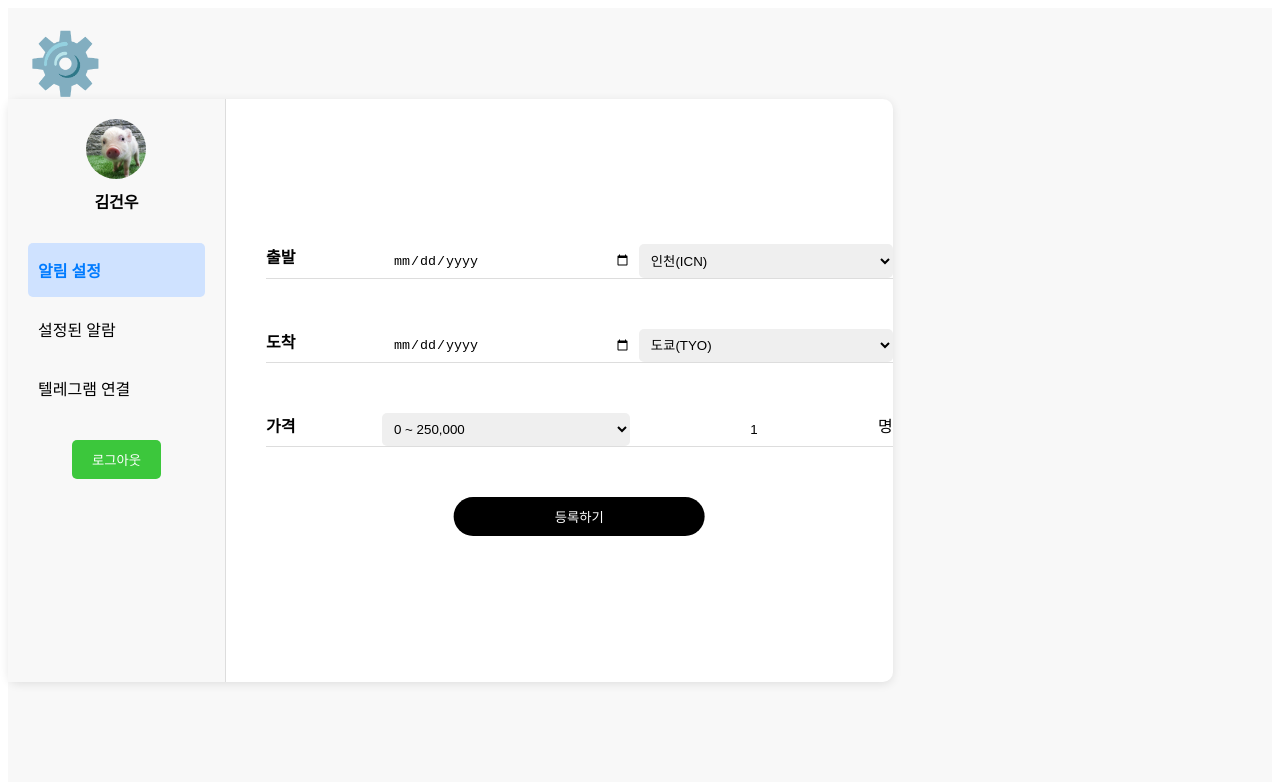
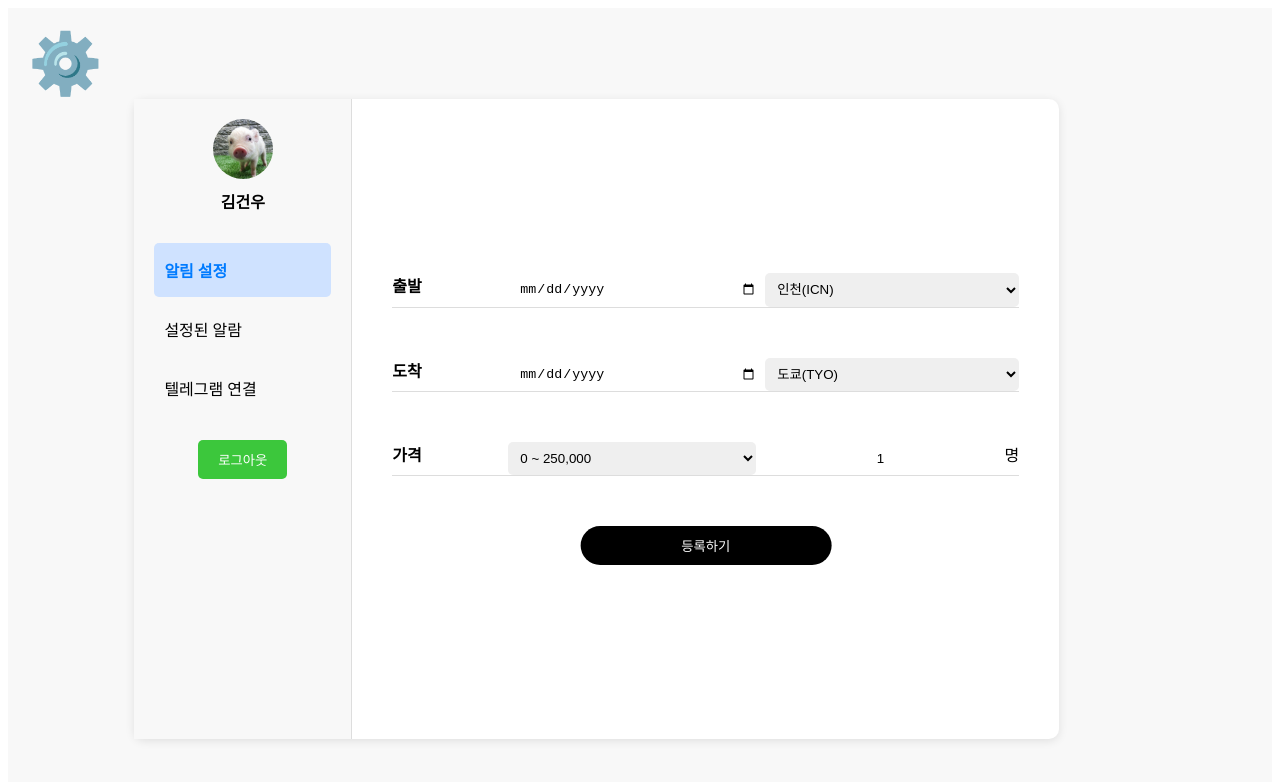
Before and after one commit to withoutsultang/FlightMore, a React (Create React App) app in the folder react/front/: page / in a window 1280 px wide. Both pictures are taken after a click on the button "네이버 로그인". Shown: the top 782 px of the page. Built offline with nearby package versions, Linux system fonts and the light colour scheme.

Commit message:
css 롤백

```diff
--- a/react/front/src/ui/Main.js
+++ b/react/front/src/ui/Main.js
@@ -70,9 +70,8 @@ const InfoContainer = styled.div`
   max-width: 70%;
   height: 100%;
   max-height: 80%;
-  margin-top: 20px;
-    margin-bottom: 10%;
-  paddind-right: 40px;
+  margin: 20px 0px 0px 10%;
+  padding: 0px 40px 0px 0px;
   background-color: white;
   border-radius: 10px;
   box-shadow: 0 2px 10px rgba(0, 0, 0, 0.1);
```
